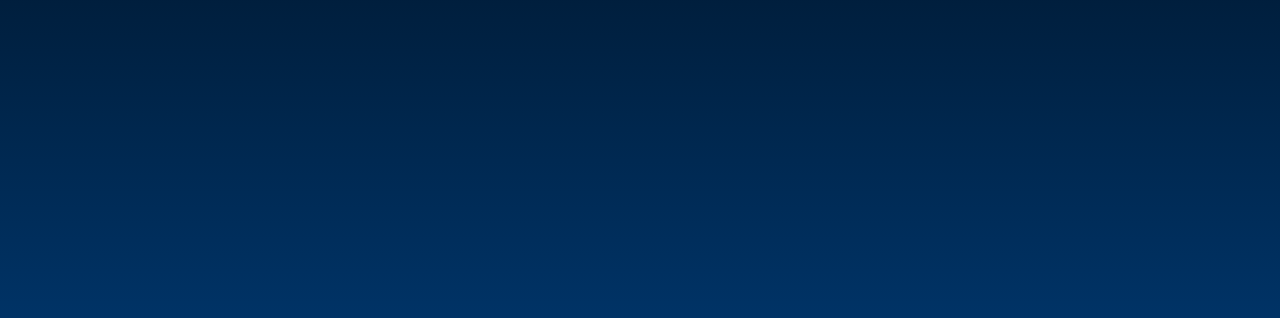
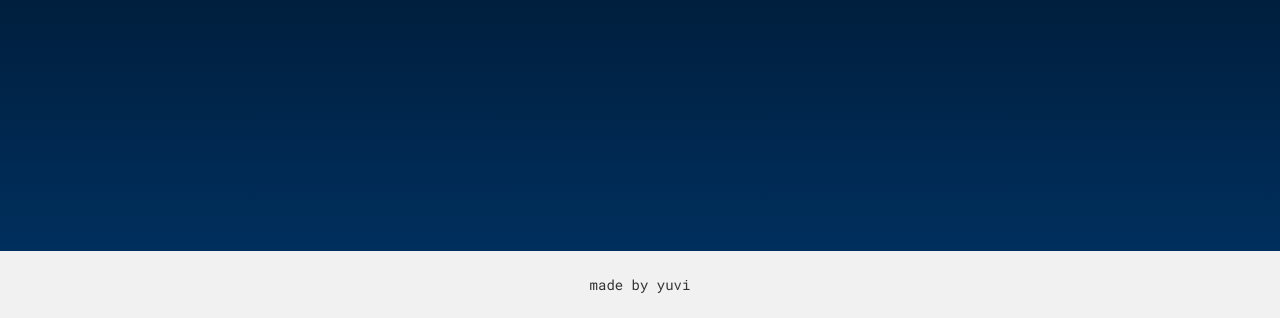
Before and after one commit to yuvify/empyreus, a plain HTML site: page public/index.html in a window 1280 px wide. Shown: the part 482-800 px from the top of the page. Drawn offline with Linux system fonts and the light colour scheme.

Commit message:
Update style.css

```diff
--- a/public/style.css
+++ b/public/style.css
@@ -33,6 +33,18 @@ button {
     box-shadow: 0 4px 8px rgba(0, 0, 0, 0.1);
 }
 
+footer {
+    position: fixed;
+    bottom: 0;
+    width: 100%;
+    text-align: center;
+    padding: 10px;
+    background-color: #f1f1f1; /* Adjust color as needed */
+    font-family: 'Roboto Mono', monospace;
+    font-size: 14px;
+    color: #333; /* Adjust text color as needed */
+}
+
 button:hover {
     background-color: #f0f0f0;
     transform: scale(1.1);
```
